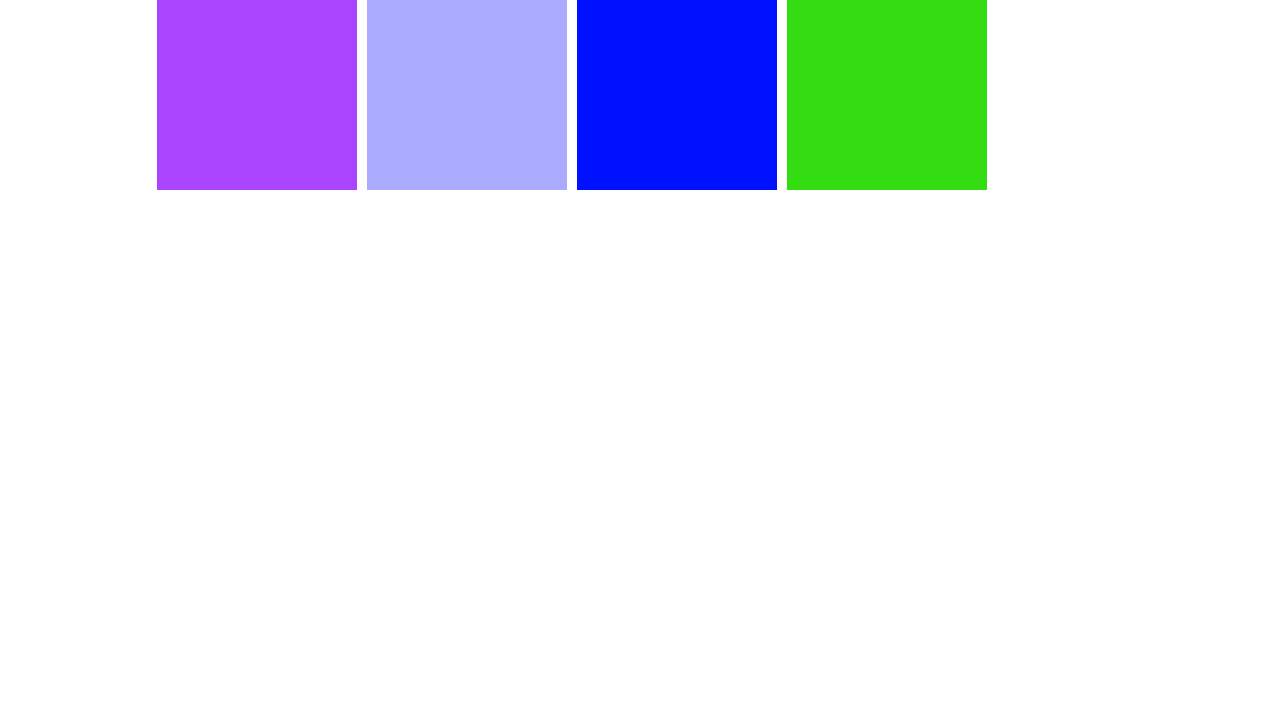
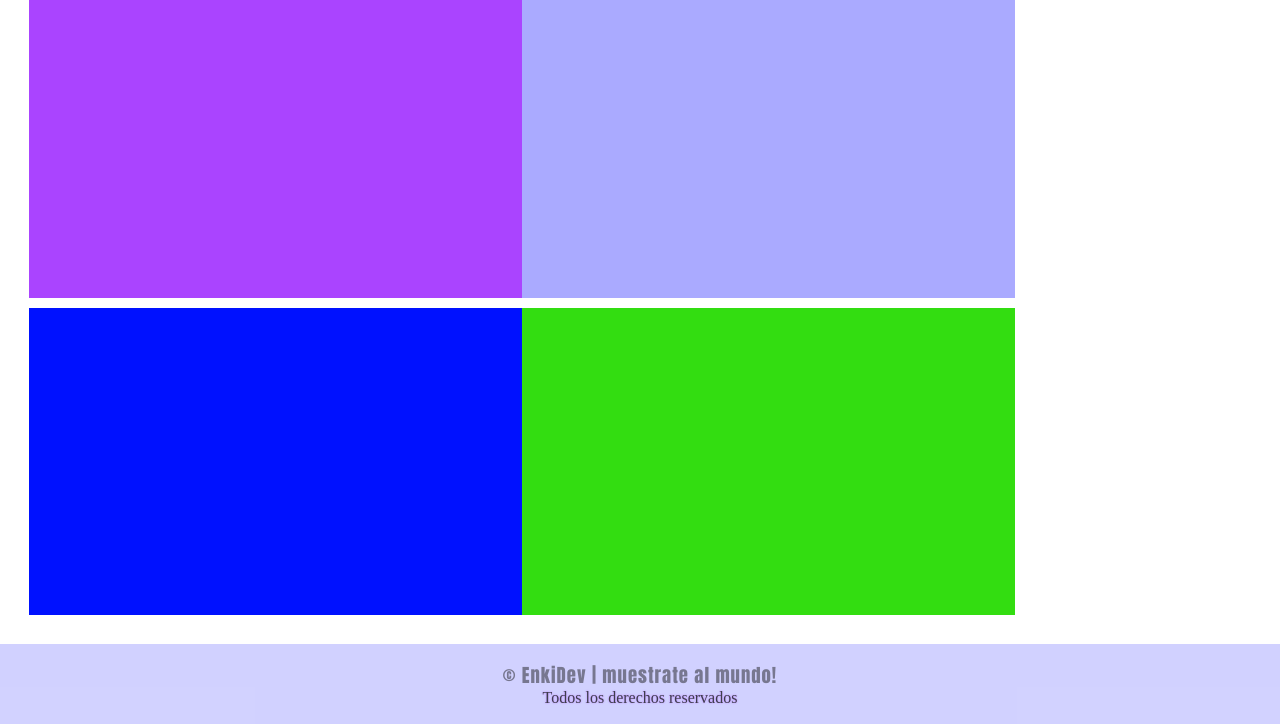
Before and after one commit to MLMarce/probando-git-hub-como-profesional, a plain HTML site: page index.html in a window 1280 px wide. Shown: the part 76-800 px from the top of the page. Drawn offline with Linux system fonts and the light colour scheme.

Commit message:
creando un footer en el primer commit a la rama footer

```diff
--- a/estilos.css
+++ b/estilos.css
@@ -5,20 +5,23 @@
 }
 
 .container {
+    position: relative;
     display: flex;
     flex-direction: column;
     margin: 0 auto;
     padding: 1.5em;
-    width: 80vw;
-    height: 80vh;
+    width: 100vw;
+    height: calc(100vh - 10vh);
 }
 .cuadraditos {
-    display: flex;
-    flex-wrap: wrap;
+    position: relative;
+    height: 100%;
+    width: 100%;
+    display: grid;
+    grid-template-columns: 40% 40%;
 }
 .individuales {
-    width: 200px;
-    height: 200px;
+    width: 100%;
     background: #3d1;
     margin: 5px;
 }
@@ -32,3 +35,26 @@
 .individuales:nth-child(3) {
     background: #01f;
 }
+
+.footer {
+    width: 100vw;
+    height: 10vh;
+    background: #aaf8;
+    display: flex;
+    align-items: center;
+    justify-content: center;
+    flex-direction: column;
+}
+
+.copy {
+    font-family: Impact, Haettenschweiler, 'Arial Narrow Bold', sans-serif;
+    color: #1117;
+    font-weight: 100;
+    letter-spacing: 1px;
+}
+
+.derechos {
+    opacity: 0.7;
+    filter: blur(0.7px);
+    text-shadow: 0 0 2px #a4f;
+}
--- a/index.html
+++ b/index.html
@@ -16,5 +16,10 @@
             <div class="individuales"></div>
         </div>
     </div>
+
+    <footer class="footer">
+        <h3 class="copy"> &copy EnkiDev | muestrate al mundo! </h3>
+        <p class="derechos">Todos los derechos reservados</p>
+    </footer>
 </body>
 </html>
```
